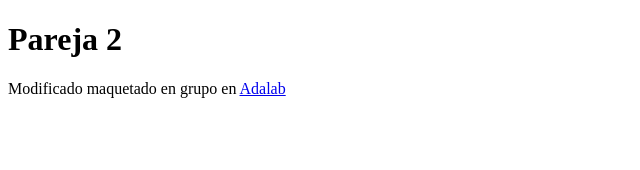
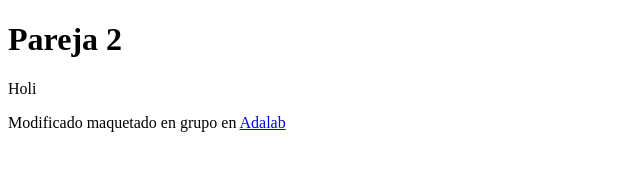
Before and after one commit to MelsCrest/control-versiones-pair-2, a plain HTML site: page index.html in a window 1280 px wide. Shown: the whole page, without its empty margins (0-640 px from the left). Drawn offline with Linux system fonts and the light colour scheme.

Commit message:
cambio en el main

```diff
--- a/index.html
+++ b/index.html
@@ -10,7 +10,7 @@
         <h1>Pareja 2</h1>
     </header>
     <main>
-        <section class="motivacion"></section>
+        <section class="motivacion">Holi</section>
         <section class="contenido"></section>
     </main>
     <footer>
```
